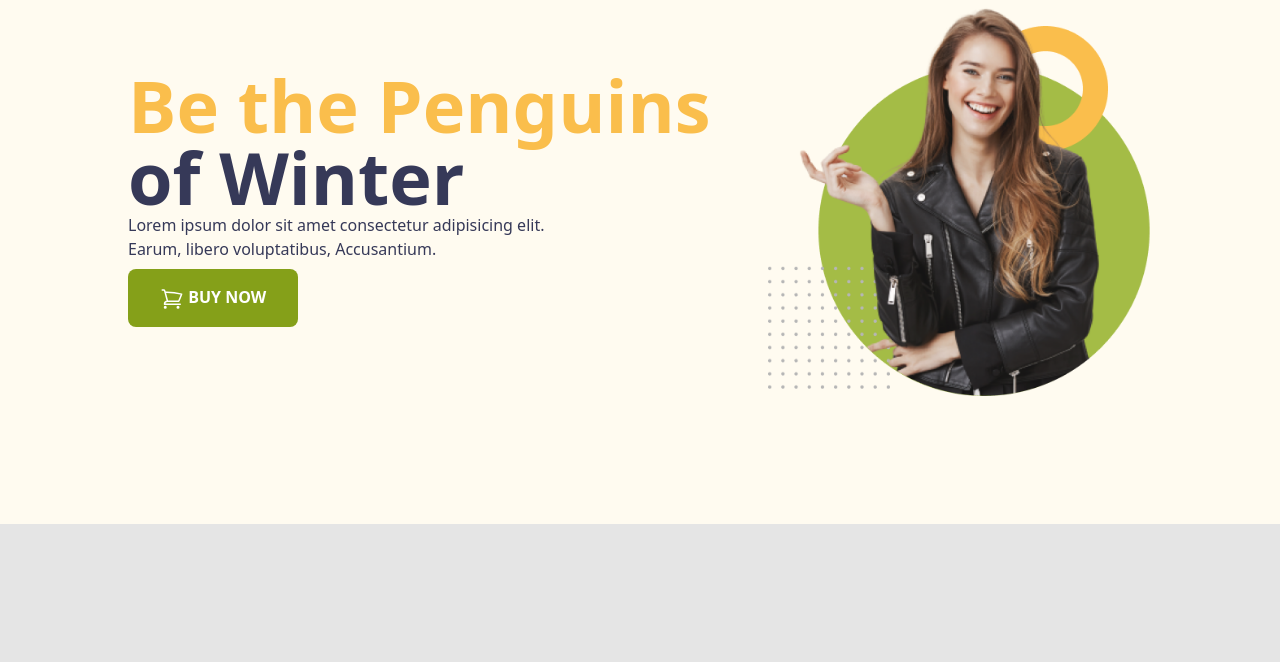
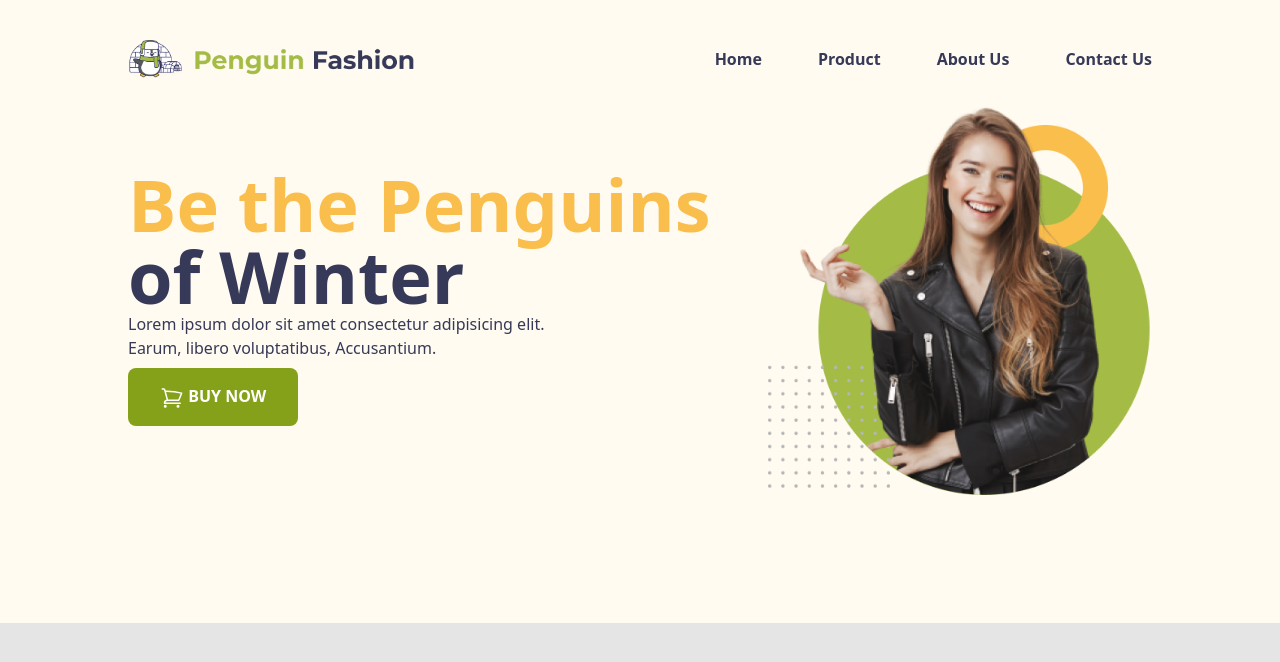
Before and after one commit to sakib2302011/Penguin-Fashion-Tailwind, a plain HTML site: page index.html in a window 1280 px wide. Drawn offline with nearby package versions, Linux system fonts and the light colour scheme.

Commit message:
header done

```diff
--- a/index.html
+++ b/index.html
@@ -23,15 +23,33 @@
     </script>
 </head>
 <body class="bg-mainbg text-bodytext text-base">
-    <header class="container bg-headbg mx-auto px-32 pb-32">
-        <section class="sm:flex items-center gap-x-12">
+    <header class="container bg-headbg mx-auto px-4 pb-9 pt-5 md:px-16 md:pb-16 md:pt-7 lg:px-32 lg:pb-32 lg:pt-10">
+        <nav class="flex justify-between items-center">
             <div>
-                <h1 class="text-7xl font-semibold">
+                <img class="w-48 md:w-72" src="icons/logo.png" alt="">
+            </div>
+            <div class="md:hidden cursor-pointer nav.show" onclick="myFunction();">
+                <p class="w-7 h-2 border-b-2 border-black"></p>
+                <p class="w-7 h-2 border-b-2 border-black"></p>
+                <p class="w-7 h-2 border-b-2 border-black"></p>
+            </div>
+            <div id="nav" class="hidden md:inline-block">
+                <ul class="flex gap-5 lg:gap-14 font-semibold">
+                    <li><a href="#">Home</a></li>
+                    <li><a href="#">Product</a></li>
+                    <li><a href="#">About Us</a></li>
+                    <li><a href="#">Contact Us</a></li>
+                </ul>
+            </div>
+        </nav>
+        <section class="mt-10 md:mt-5 sm:flex items-center gap-x-2 lg:gap-x-12">
+            <div>
+                <h1 class="text-4xl lg:text-5xl xl:text-7xl font-semibold">
                     <span class="text-yellowcol">Be the Penguins</span>
                     <br>
                     <span>of Winter</span>
                 </h1>
-                <p class="mb-2 w-4/5">Lorem ipsum dolor sit amet consectetur adipisicing elit. Earum, libero voluptatibus, Accusantium.</p>
+                <p class="mb-2 md:w-4/5">Lorem ipsum dolor sit amet consectetur adipisicing elit. Earum, libero voluptatibus, Accusantium.</p>
                 <button class="uppercase font-bold bg-btncolor text-white px-8 py-4 rounded-lg">
                     <svg xmlns="http://www.w3.org/2000/svg" fill="none" viewBox="0 0 24 24" stroke-width="1.5" stroke="currentColor" class="w-6 h-6 inline">
                         <path stroke-linecap="round" stroke-linejoin="round" d="M2.25 3h1.386c.51 0 .955.343 1.087.835l.383 1.437M7.5 14.25a3 3 0 0 0-3 3h15.75m-12.75-3h11.218c1.121-2.3 2.1-4.684 2.924-7.138a60.114 60.114 0 0 0-16.536-1.84M7.5 14.25 5.106 5.272M6 20.25a.75.75 0 1 1-1.5 0 .75.75 0 0 1 1.5 0Zm12.75 0a.75.75 0 1 1-1.5 0 .75.75 0 0 1 1.5 0Z" />
```
